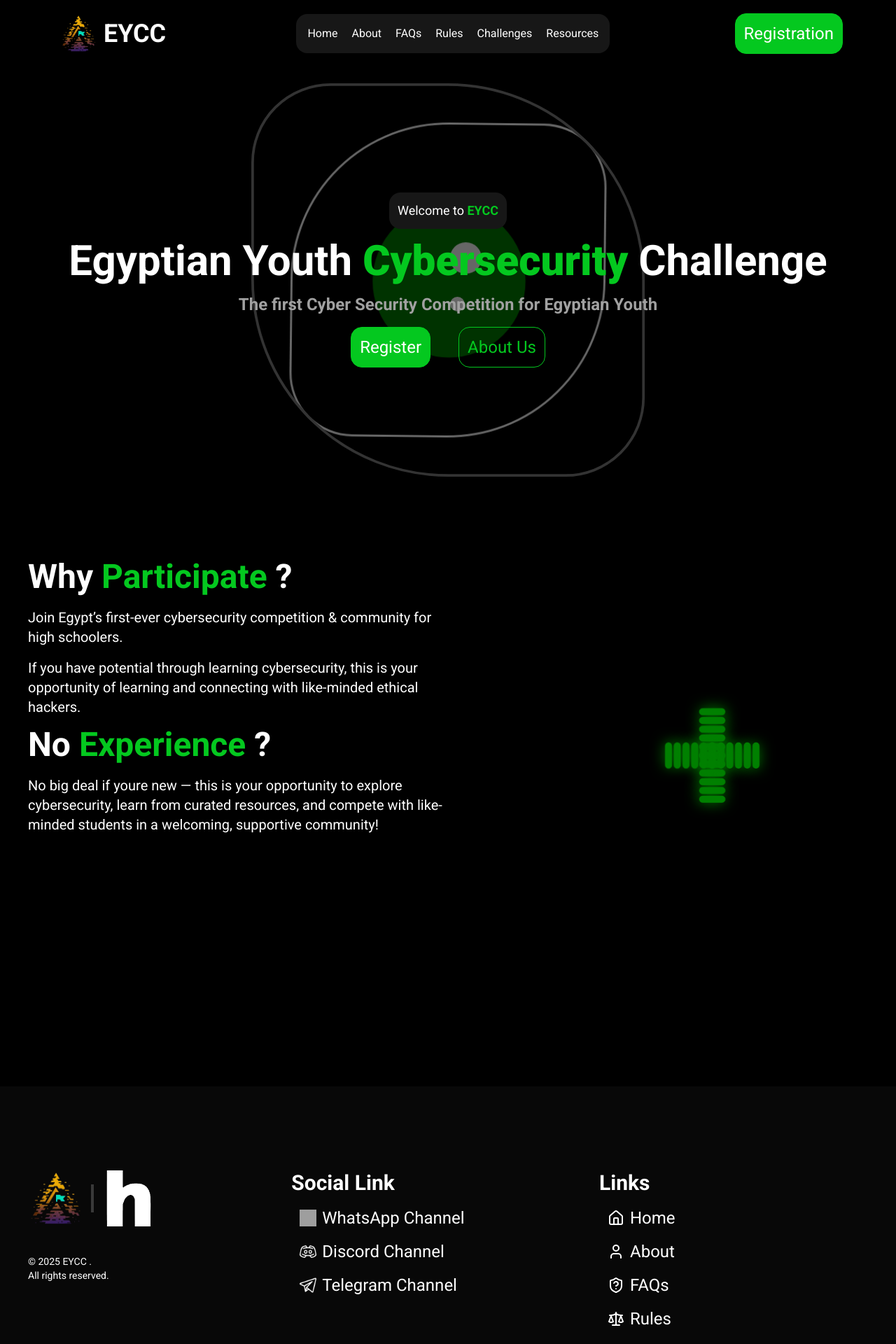
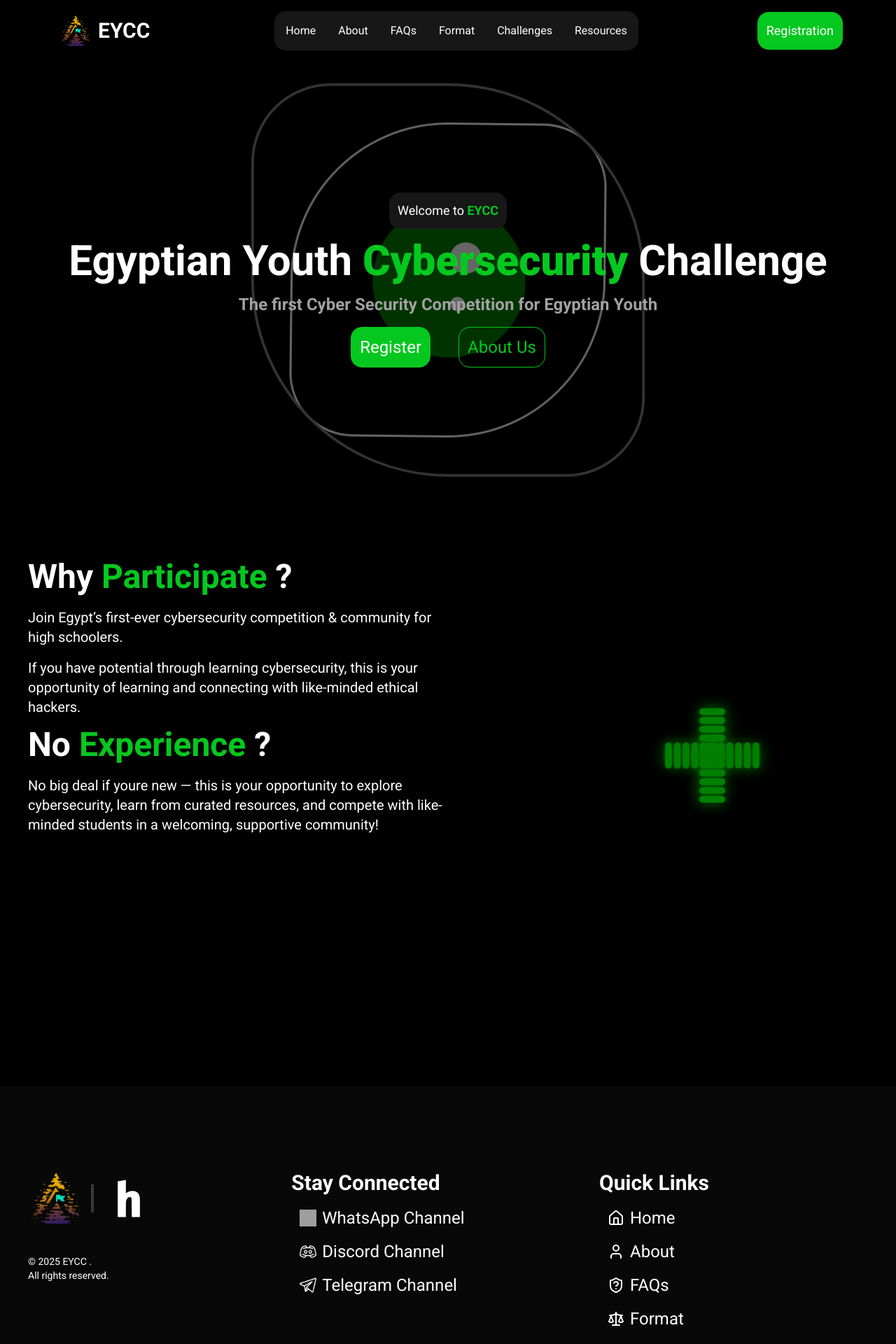
Before and after one commit to ibrahimwael951/EYCC, a Next.js app: page / in a window 1280 px wide. Shown: the top 1920 px of the page at 70% size. Built offline with nearby package versions, Linux system fonts and the light colour scheme; grey boxes are pictures that could not be loaded.

Commit message:
some edit client want , i hate that job

```diff
--- a/src/components/Footer.tsx
+++ b/src/components/Footer.tsx
@@ -47,7 +47,7 @@ const Footer = () => {
             {...ViewPort}
             className="text-3xl font-semibold"
           >
-            Social Link
+            Stay Connected
           </motion.h1>
           <div className="flex flex-col items-center md:items-start gap-4 mt-4 ml-3 ">
             {Social_Links.map((item) => (
@@ -72,7 +72,7 @@ const Footer = () => {
             {...ViewPort}
             className="text-3xl font-semibold"
           >
-            Links
+           Quick Links
           </motion.h1>
           <div className="flex flex-col items-center md:items-start gap-4 mt-4 ml-3 ">
             {navData.map((item) => (
--- a/src/components/Navbar.tsx
+++ b/src/components/Navbar.tsx
@@ -19,23 +19,23 @@ const Navbar = () => {
       >
         <Link
           href="/"
-          className="p-2 rounded-2xl  flex justify-center items-center gap-2 text-4xl  font-semibold"
+          className="p-2 rounded-2xl  flex justify-center items-center gap-2 text-3xl  font-semibold"
         >
           <Image
             src="/very black.png"
             alt="Logo"
             width={500}
             height={500}
-            className="w-14 h-14 rounded-full"
+            className="w-12 h-12 rounded-full"
             suppressHydrationWarning={true}
           />
           EYCC
         </Link>
 
-        <div className="hidden md:flex justify-center items-center gap-5 bg-neutral-900 rounded-2xl p-4 ">
+        <div className="hidden md:flex justify-center items-center  bg-neutral-900 rounded-2xl  ">
           {navData.map((item, i) => (
             <Link key={i} href={item.href}>
-              <motion.div>{item.title}</motion.div>
+              <motion.div className="p-4">{item.title}</motion.div>
             </Link>
           ))}
         </div>
@@ -45,9 +45,9 @@ const Navbar = () => {
             text="Registration"
             rotate={false}
             transBg={false}
-            className="text-sm"
+            className="md:text-lg"
             animate={false}
-            textSize
+
           />
           <button
             onClick={() => setIsMenuOpened((prev) => !prev)}
--- a/src/data/Navbar.tsx
+++ b/src/data/Navbar.tsx
@@ -24,7 +24,7 @@ export const navData: NavData[] = [
   { title: "Home ", href: "/ ", icon: Home },
   { title: "About ", href: "/About ", icon: User },
   { title: "FAQs", href: "/faq", icon: ShieldQuestionMark },
-  { title: "Rules", href: "/Rules", icon: Scale },
+  { title: "Format", href: "/Rules", icon: Scale },
   { title: "Challenges ", href: "/Challenges ", icon: Swords },
   { title: "Resources  ", href: "/Resources ", icon: Database },
 ];
```
Also changed, not shown: public/Hack club logo whito.png.
